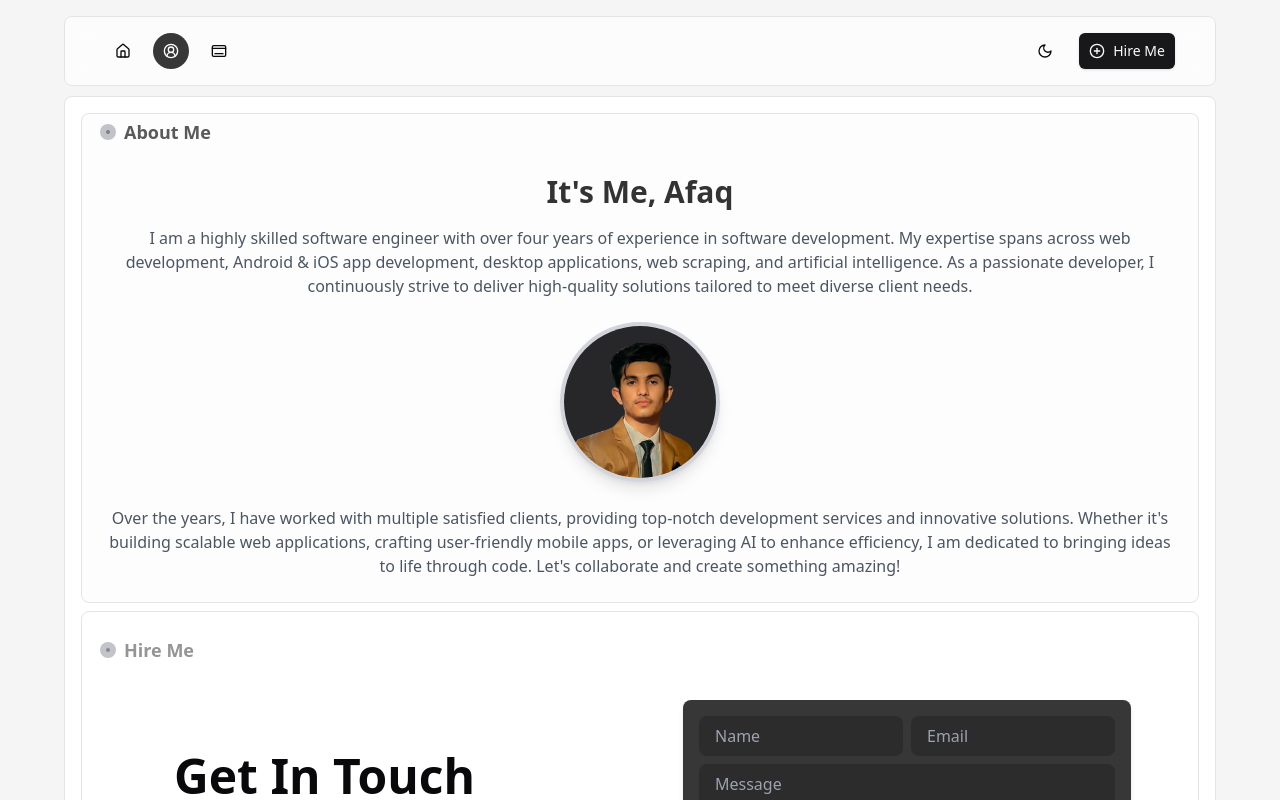
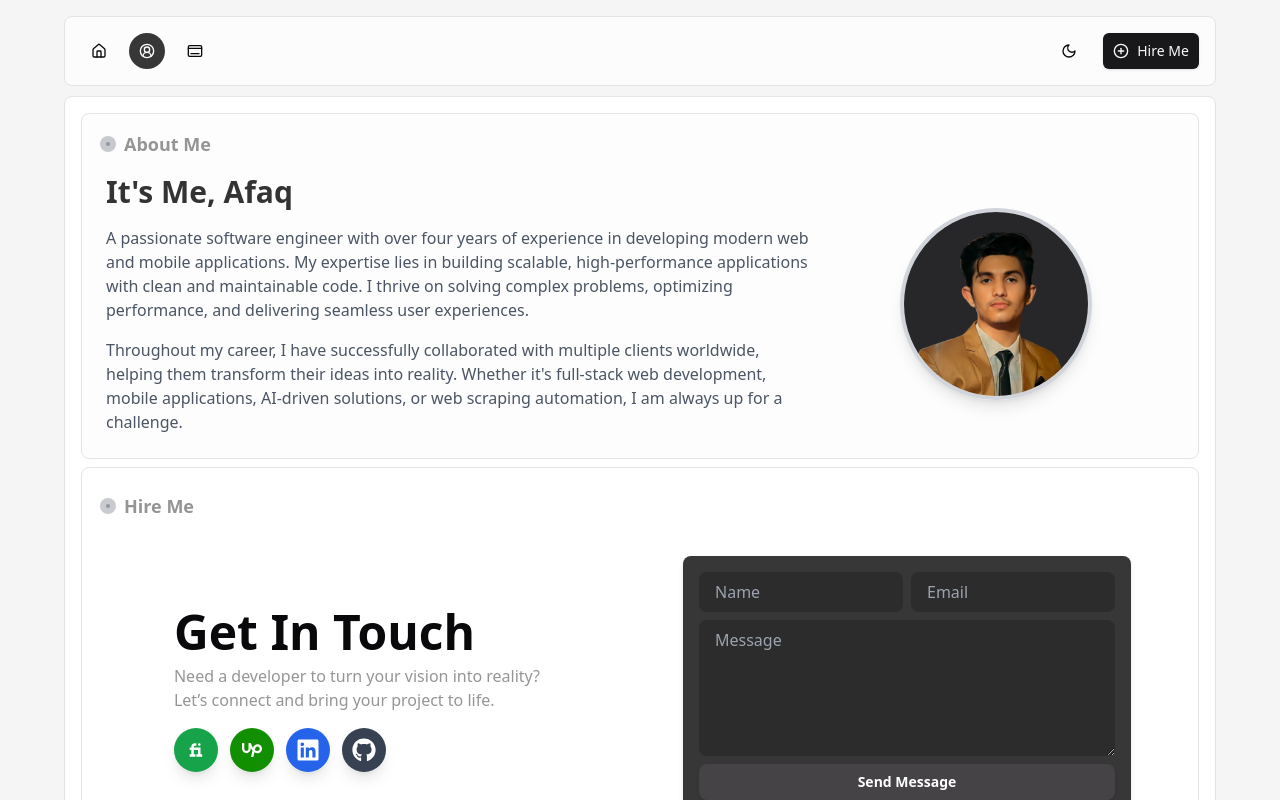
Before and after one commit to mafaqatiq/frontend, a Next.js app: page /profile in a window 1280 px wide. Shown: the top 800 px of the page. Built offline with nearby package versions, Linux system fonts and the light colour scheme.

Commit message:
modified profile page

```diff
--- a/app/(root)/profile/page.tsx
+++ b/app/(root)/profile/page.tsx
@@ -3,8 +3,8 @@ import Image from "next/image";
 import { useInView } from "react-intersection-observer";
 import React, { useState } from "react";
 import { motion } from "framer-motion";
+import HireMeSection from "@/components/HireMeSection";
 import FooterSection from "@/components/FooterSection";
-import HireMeSection from "@/components/HireMeSection";
 
 const Profile = () => {
   const { ref, inView } = useInView({ triggerOnce: true });
@@ -23,55 +23,60 @@ const Profile = () => {
         transition={{ duration: 0.3, ease: "easeOut" }}
         className="skills scroll-mt-24 dark:bg-[#2c2c2c] bg-[#FDFDFD] rounded-lg mt-6 mx-2 lg:mx-0 sm:mx-0 sm:mt-14 lg:mt-0 border"
       >
-        <div className="flex items-center px-4 lg:ml-6 sm:ml-6 ml-0 sm:px-0 lg:px-0 py-1">
+         <div className="flex justify-between sm:mx-6 sm:py-6 py-2 lg:mx-6 lg:py-4">
+                <div
+                  className="flex items-center px-4 sm:px-0 lg:px-0 py-0"
+                >
                   <span
-            className="relative flex justify-center items-center w-0.5 h-0.5 sm:w-1 sm:h-1 lg:w-1 lg:h-1 dark:bg-gray-500 bg-[#5a5959] rounded-full
+                    className="relative flex justify-center items-center w-0.5 h-0.5 sm:w-1 sm:h-1 lg:w-1 lg:h-1 dark:bg-gray-500 bg-gray-500 rounded-full
                           lg:mr-2 mr-2 animate-pulse before:content-[''] before:absolute before:w-2 before:h-2 lg:before:w-4 lg:before:h-4 before:rounded-full before:bg-gray-500 before:opacity-50 before:animate-wave"
                   ></span>
-          <span className="lg:ml-1.5 sm:text-base lg:text-lg text-xs font-semibold text-[#5a5959] dark:text-[#b5b5b5]">
+                  <span className="lg:ml-1.5 sm:text-base lg:text-lg text-xs font-semibold text-[#959595] dark:text-[#b5b5b5]">
                     About Me
                   </span>
                 </div>
+              </div>
 
         {/* About Me Section */}
-        <div className="p-6 text-center">
+        <div className="px-6 pb-6 flex flex-col-reverse lg:flex-row items-center lg:items-center">
+          {/* Left Side - Text */}
+          <div className="lg:w-2/3 lg:text-left sm:text-left text-center">
             <h2 className="text-2xl lg:text-3xl font-bold text-[#333] dark:text-white">
               It&apos;s Me, Afaq
             </h2>
             <p className="mt-4 text-gray-600 dark:text-gray-300 text-sm lg:text-base">
-            I am a highly skilled software engineer with over four years of
-            experience in software development. My expertise spans across web
-            development, Android & iOS app development, desktop applications,
-            web scraping, and artificial intelligence. As a passionate
-            developer, I continuously strive to deliver high-quality solutions
-            tailored to meet diverse client needs.
+              A passionate software engineer with over four years of experience
+              in developing modern web and mobile applications. My expertise
+              lies in building scalable, high-performance applications with
+              clean and maintainable code. I thrive on solving complex problems,
+              optimizing performance, and delivering seamless user experiences.
             </p>
+            <p className="mt-4 text-gray-600 dark:text-gray-300 text-sm lg:text-base">
+              Throughout my career, I have successfully collaborated with
+              multiple clients worldwide, helping them transform their ideas
+              into reality. Whether it&apos;s full-stack web development, mobile
+              applications, AI-driven solutions, or web scraping automation, I
+              am always up for a challenge.
+            </p>
+          </div>
 
-          {/* Profile Image */}
-          <div className="mt-6 flex justify-center">
+          {/* Right Side - Image */}
+          <div className="lg:w-1/3 flex justify-center mt-2 lg:mt-0">
   <Image
     src="/profile.png"
     alt="Afaq's Profile"
-              width={160}
-              height={160}
-              className="rounded-full object-cover shadow-lg border-4 border-gray-300 dark:border-gray-600"
+    width={200}
+    height={200}
+    className="w-28 h-28 sm:w-48 sm:h-48 lg:w-48 lg:h-48 rounded-full object-cover shadow-lg border-4 border-gray-300 dark:border-gray-600"
   />
 </div>
 
-          <p className="mt-6 text-gray-600 dark:text-gray-300 text-sm lg:text-base">
-            Over the years, I have worked with multiple satisfied clients,
-            providing top-notch development services and innovative solutions.
-            Whether it&apos;s building scalable web applications, crafting
-            user-friendly mobile apps, or leveraging AI to enhance efficiency, I
-            am dedicated to bringing ideas to life through code. Let&apos;s
-            collaborate and create something amazing!
-          </p>
         </div>
       </motion.div>
-      <section className="hire-me   scroll-mt-24 dark:bg-[#2c2c2c] bg-white rounded-lg mt-2 pb-0 lg:pb-8 sm:pb-8 mx-2 lg:mx-0 sm:mx-0 sm:mt-2 lg:mt-2 border">
+      <section className="hire-me scroll-mt-24 dark:bg-[#2c2c2c] bg-white rounded-lg mt-2 pb-0 lg:pb-8 sm:pb-8 mx-2 lg:mx-0 sm:mx-0 sm:mt-2 lg:mt-2 border">
         <HireMeSection />
       </section>
-      <section className="dark:bg-[#2c2c2c]  bg-white rounded-lg   pb-0  mx-2 lg:mx-0 sm:mx-0 sm:mt-2 lg:mt-2  ">
+      <section className="dark:bg-[#2c2c2c] bg-white rounded-lg pb-0 mx-2 lg:mx-0 sm:mx-0 sm:mt-2 lg:mt-2">
         <FooterSection />
       </section>
     </div>
--- a/app/(root)/projects/page.tsx
+++ b/app/(root)/projects/page.tsx
@@ -5,6 +5,8 @@ import { useRouter } from "next/navigation";
 import { Search, X } from "lucide-react";
 import { motion } from "framer-motion";
 import { useInView } from "react-intersection-observer";
+import HireMeSection from "@/components/HireMeSection";
+import FooterSection from "@/components/FooterSection";
 
 const techTags = [
   "React",
@@ -122,6 +124,12 @@ const Projects = () => {
         {/* Project Cards with Search Query and Tech Filter */}
         <ProjectCards searchQuery={searchQuery} selectedTech={selectedTech} />
       </motion.div>
+      <section className="hire-me scroll-mt-24 dark:bg-[#2c2c2c] bg-white rounded-lg mt-2 pb-0 lg:pb-8 sm:pb-8 mx-2 lg:mx-0 sm:mx-0 sm:mt-2 lg:mt-2 border">
+        <HireMeSection />
+      </section>
+      <section className="dark:bg-[#2c2c2c] bg-white rounded-lg pb-0 mx-2 lg:mx-0 sm:mx-0 sm:mt-2 lg:mt-2">
+        <FooterSection />
+      </section>
     </div>
   );
 };
--- a/components/Navbar.tsx
+++ b/components/Navbar.tsx
@@ -21,7 +21,7 @@ export default function Navbar() {
 
   return (
     <nav
-      className="fixed top-0 left-1/2 transform -translate-x-1/2 w-[90%] max-w-6xl mx-auto lg:px-10 my-4 p-2.5 lg:p-4 rounded-lg backdrop-blur-md
+      className="fixed top-0 left-1/2 transform -translate-x-1/2 w-[90%] max-w-6xl mx-auto lg:px-4 my-4 p-2.5 lg:p-4 rounded-lg backdrop-blur-md
       dark:bg-[#242124]/50 dark:border-none border bg-white/70 z-50"
     >
       <div className="flex items-center justify-between">
```
Lines whose indentation alone changed are shown as unchanged.
